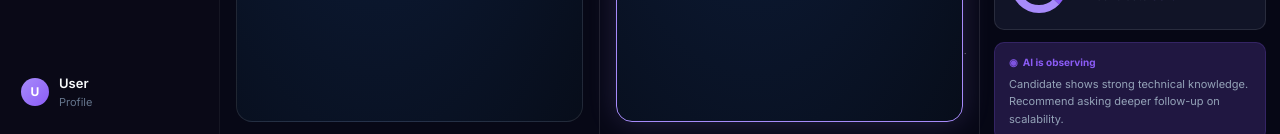
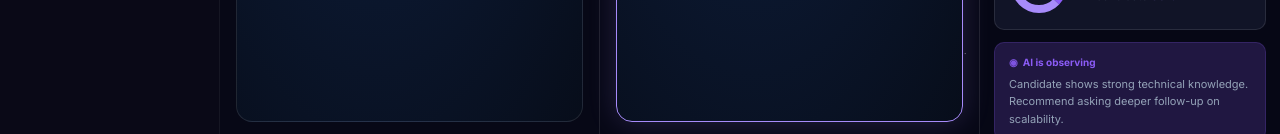
Before and after one commit to VaibhavDataSci/Bravely, a Next.js app in the folder frontend/: page /p2p in a window 1280 px wide. Shown: the part 666-800 px from the top of the page. Built offline with nearby package versions, Linux system fonts and the light colour scheme.

Commit message:
fix: remove profile from sidebar and update mock interview resume text

```diff
--- a/frontend/src/components/layout/Sidebar.jsx
+++ b/frontend/src/components/layout/Sidebar.jsx
@@ -158,60 +158,6 @@ const Sidebar = ({ page }) => {
         })}
       </div>
 
-      {/* User Profile at Bottom */}
-      <div style={{ marginTop: 'auto', padding: expanded ? '0 12px' : 0, display: 'flex', justifyContent: 'center' }}>
-        <button
-          onClick={() => router.push('/profile')}
-          title={!expanded ? user?.name || 'Profile' : undefined}
-          style={{
-            width: expanded ? '100%' : 44,
-            height: 44,
-            borderRadius: 12,
-            background: 'transparent',
-            border: '1px solid transparent',
-            cursor: 'pointer',
-            display: 'flex',
-            alignItems: 'center',
-            justifyContent: expanded ? 'flex-start' : 'center',
-            padding: expanded ? '0 8px' : 0,
-            gap: expanded ? 10 : 0,
-            transition: 'all 0.2s ease',
-            overflow: 'hidden',
-          }}
-          onMouseEnter={(e) => {
-            e.currentTarget.style.background = `rgba(167, 139, 250, 0.05)`;
-          }}
-          onMouseLeave={(e) => {
-            e.currentTarget.style.background = 'transparent';
-          }}
-        >
-          <div style={{
-            width: 28, height: 28, borderRadius: '50%',
-            background: `linear-gradient(135deg, ${C.primary}, ${C.secondary})`,
-            color: '#fff', fontSize: 12, fontWeight: 700,
-            display: 'flex', alignItems: 'center', justifyContent: 'center',
-            flexShrink: 0, overflow: 'hidden'
-          }}>
-            {user?.profileResume?.personalInfo?.avatar || user?.photoURL || user?.avatarUrl ? (
-              <img src={user?.profileResume?.personalInfo?.avatar || user?.photoURL || user?.avatarUrl} alt="Avatar" style={{ width: '100%', height: '100%', objectFit: 'cover' }} />
-            ) : (
-              (user?.profileResume?.personalInfo?.name || user?.name || user?.email?.split('@')[0] || 'U').charAt(0).toUpperCase()
-            )}
-          </div>
-          <div style={{
-            display: 'flex', flexDirection: 'column', alignItems: 'flex-start',
-            opacity: expanded ? 1 : 0,
-            width: expanded ? '100%' : 0,
-            transition: 'all 0.25s ease',
-            overflow: 'hidden', whiteSpace: 'nowrap'
-          }}>
-            <span style={{ fontSize: 13, fontWeight: 600, color: C.textPrimary }}>
-              {user?.profileResume?.personalInfo?.name || user?.name || user?.email?.split('@')[0] || 'User'}
-            </span>
-            <span style={{ fontSize: 11, color: C.textMuted }}>Profile</span>
-          </div>
-        </button>
-      </div>
     </div>
   );
 };
```
